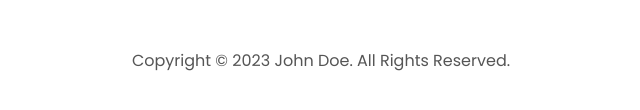
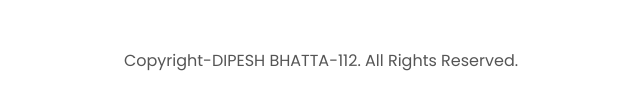
Before and after one commit to dudeabide21/Portfolio_Dudeabide, a plain HTML site: page index.html in a window 1280 px wide. Shown: the part 4566-4676 px from the top of the page, 319-959 px from the left. Drawn offline with Linux system fonts and the light colour scheme.

Commit message:
Update index.html\

```diff
--- a/index.html
+++ b/index.html
@@ -392,7 +392,7 @@
           </ul>
         </div>
       </nav>
-      <p>Copyright &#169; 2023 John Doe. All Rights Reserved.</p>
+      <p>Copyright-DIPESH BHATTA-112. All Rights Reserved.</p>
     </footer>
     <script src="script.js"></script>
   </body>
```
